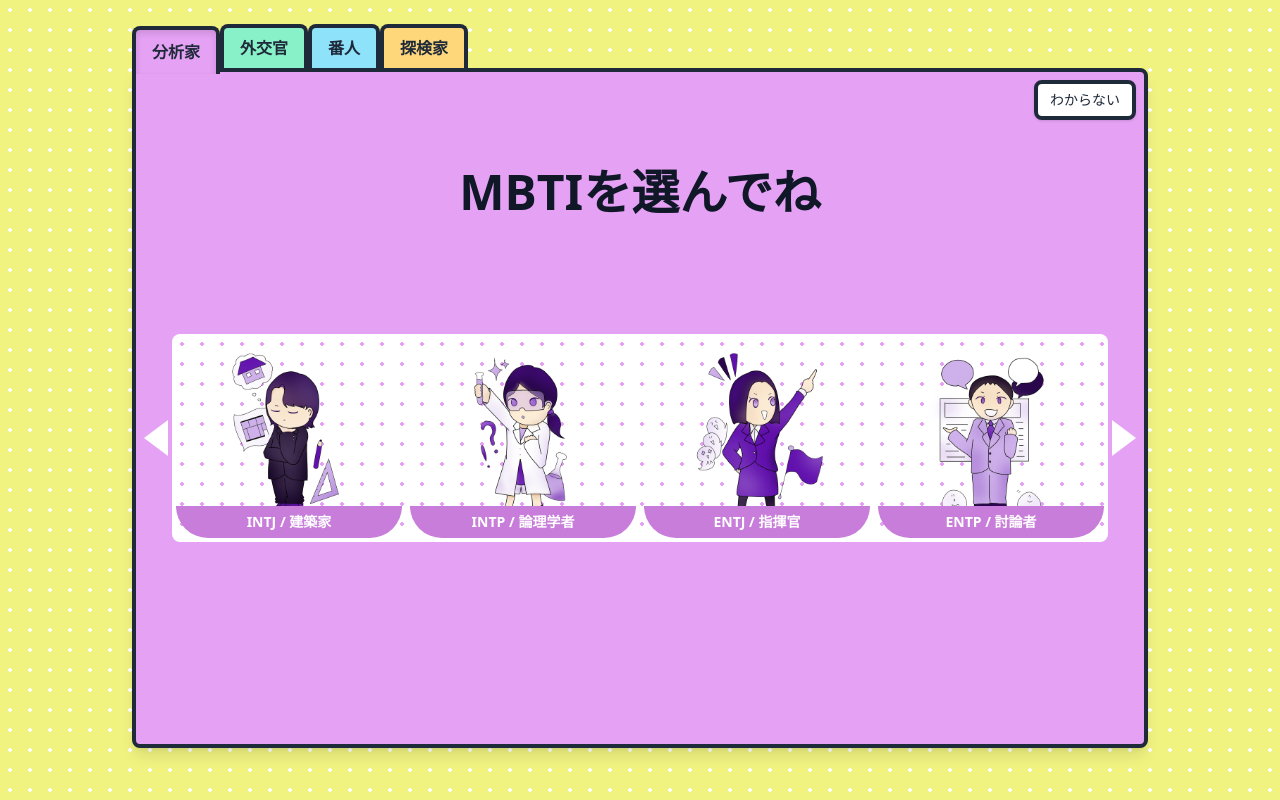
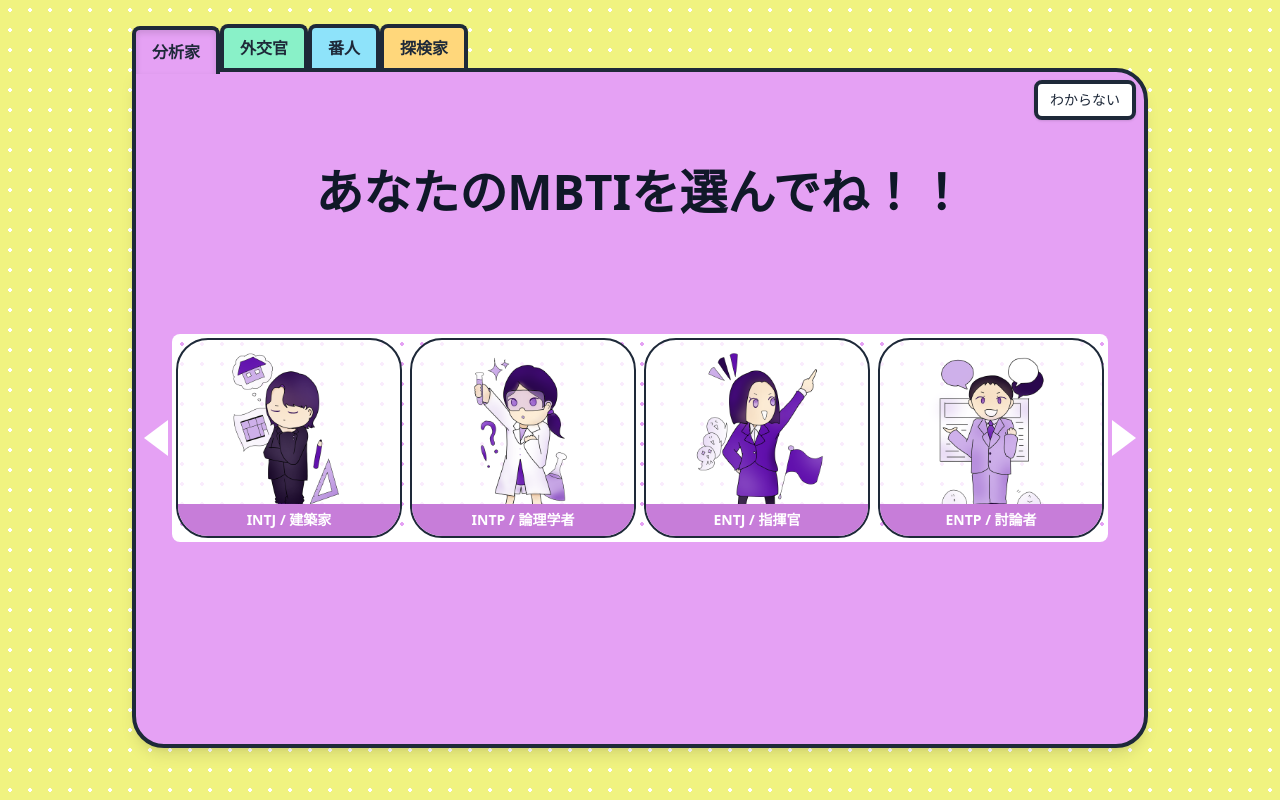
Before and after one commit to Koseeee-27/real-you, a Next.js app in the folder frontend/: page /diagnosis in a window 1280 px wide. Built offline with nearby package versions, Linux system fonts and the light colour scheme; no server answers.

Commit message:
style(frontend): MBTI選択コンポーネントのスタイルとテキストを更新し、UIを改善した

```diff
--- a/frontend/src/features/diagnosis/components/MbtiSelect.tsx
+++ b/frontend/src/features/diagnosis/components/MbtiSelect.tsx
@@ -139,7 +139,7 @@ export default function MbtiSelect() {
 
         {/* カード本体 - items-center 親でも幅を確保するため w-full */}
         <div
-          className={`relative flex w-full min-h-[70vh] max-h-[85vh] flex-1 flex-col justify-center items-center overflow-visible rounded-lg rounded-tl-none border-4 border-gray-800 shadow-lg ${GROUP_COLORS[groupIndex]}`}
+          className={`relative flex w-full min-h-[70vh] max-h-[85vh] flex-1 flex-col justify-center items-center overflow-visible rounded-4xl rounded-tl-none border-4 border-gray-800 shadow-lg ${GROUP_COLORS[groupIndex]}`}
         >
           {/* わからないボタン - カード内右上 */}
           <button
@@ -150,7 +150,7 @@ export default function MbtiSelect() {
             わからない
           </button>
           <p className="shrink-0 mb-2 pb-1 text-center text-5xl font-bold text-gray-900">
-            MBTIを選んでね
+            あなたのMBTIを選んでね！！
           </p>
 
           {/* キャラ表示エリア + 左右矢印 - グリッドでボタンとカードを分離 */}
@@ -185,7 +185,7 @@ export default function MbtiSelect() {
                         key={type.code}
                         type="button"
                         onClick={() => setSelected(type.code)}
-                        className="relative flex flex-1 basis-0 flex-col cursor-pointer items-center justify-center overflow-hidden rounded-4xl bg-transparent outline-none ring-0"
+                        className="relative z-0 flex flex-1 basis-0 flex-col cursor-pointer items-center justify-center overflow-hidden rounded-4xl border-2 border-gray-800 bg-white/80 outline-none ring-0 hover:z-50"
                         whileHover={{
                           scale: 1.2,
                           y: -16,
```
